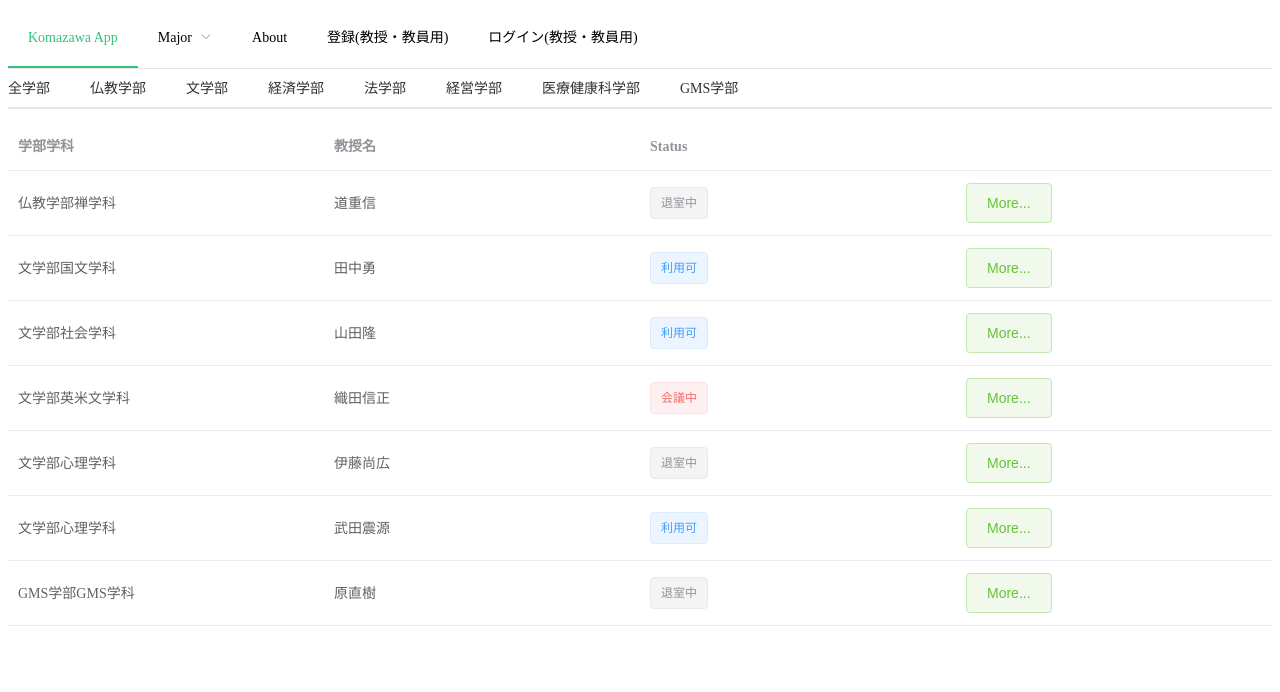
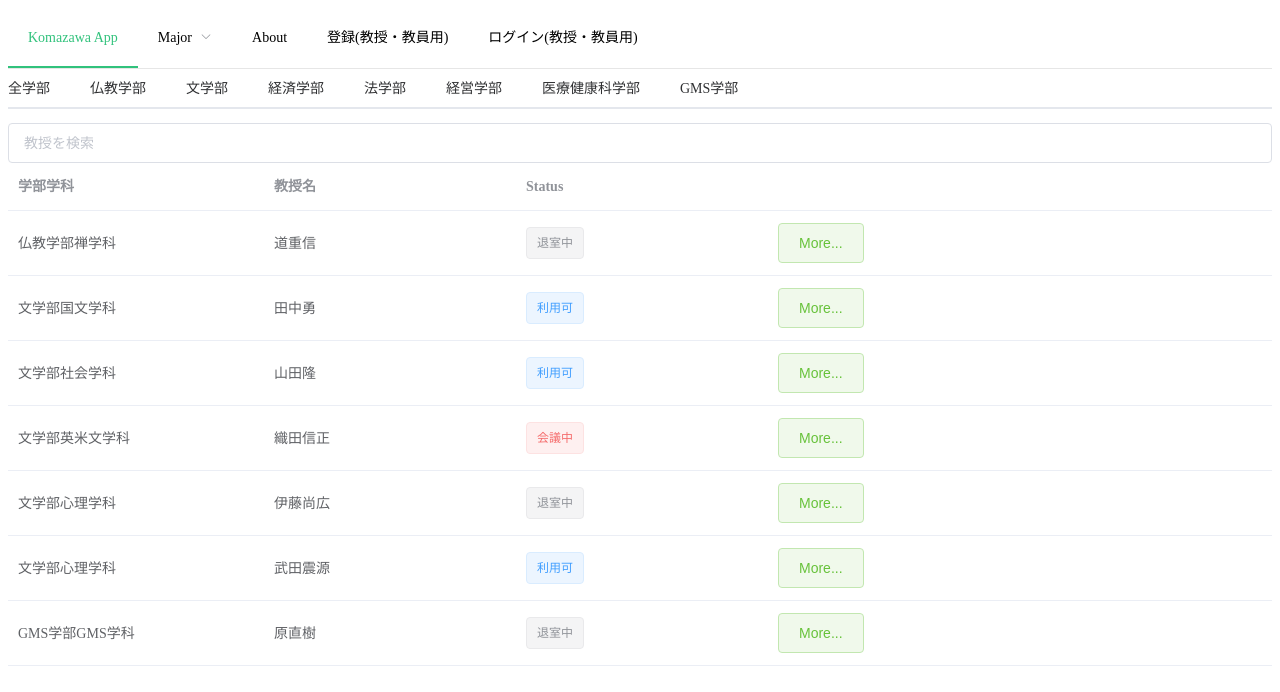
Before and after one commit to daikiyano/KOMABELL, a Vue app in the folder app/vue-project/: page / in a window 1280 px wide. Shown: the top 692 px of the page. Built offline with nearby package versions, Linux system fonts and the light colour scheme.

Commit message:
Indexに検索Input追加

```diff
--- a/app/vue-project/src/components/professors/Index.vue
+++ b/app/vue-project/src/components/professors/Index.vue
@@ -1,6 +1,9 @@
 <template>
   <div class="home">
-    <el-tabs v-model="activeName" @tab-click="handleClick">
+
+
+    <div>
+      <el-tabs v-model="activeName" @tab-click="handleClick">
     <el-tab-pane label="全学部" name="all">全学部</el-tab-pane>
     <el-tab-pane label="仏教学部" name="buddhist">仏教学部</el-tab-pane>
     <el-tab-pane label="文学部" name="literature">文学部</el-tab-pane>
@@ -10,8 +13,12 @@
     <el-tab-pane label="医療健康科学部" name="sciences">医療健康科学部</el-tab-pane>
     <el-tab-pane label="GMS学部" name="gms">GMS学部</el-tab-pane>
   </el-tabs>
-    <div>
-      <el-table :data="professors"
+  <el-input
+      v-model="search"
+      placeholder="教授を検索"
+    />
+      <el-table
+      :data="professors.filter(data => !search || data.name.toLowerCase().includes(search.toLowerCase()))"
       :default-sort = "{prop: 'university_major', order: 'ascending'}"
       >
         <el-table-column
@@ -50,15 +57,27 @@
           </template>
         </el-table-column>
         <el-table-column>
+
           <template scope="scope">
+
             <el-button type="success" :data="professors" plain @click="getProfessorDetail(scope.row.id); dialogVisible=true">More...</el-button>
           </template>
+
+
+
         </el-table-column>
+        <el-table-column
+      align="right">
+      <template slot="header">
+
+      </template>
+      </el-table-column>
       </el-table>
       <!-- Modal   -->
       <Dialog :dialogVisible="this.dialogVisible" :professor="this.professor" />
     </div>
   </div>
+
 </template>
 
 <script>
@@ -85,7 +104,9 @@ export default {
       ],
       professor : {},
       dialogVisible : false,
-      activeName: 'first'
+      activeName: 'first',
+      search: ''
+
 
       }
     },
@@ -98,8 +119,19 @@ export default {
         this.professor = data;
       },
     handleClick(tab) {
+      this.dialogVisible = false
         console.log(tab.name);
-      }
+        if(tab.name === "buddhist") {
+          for (let i in this.professors) {
+
+            let professor = this.professors[i]
+            console.log(professor);
+            // if (professor.university_major===1){
+            //   this.professors = professor
+            // }
+          }
+        }
+    }
     }
 }
 </script>
```
